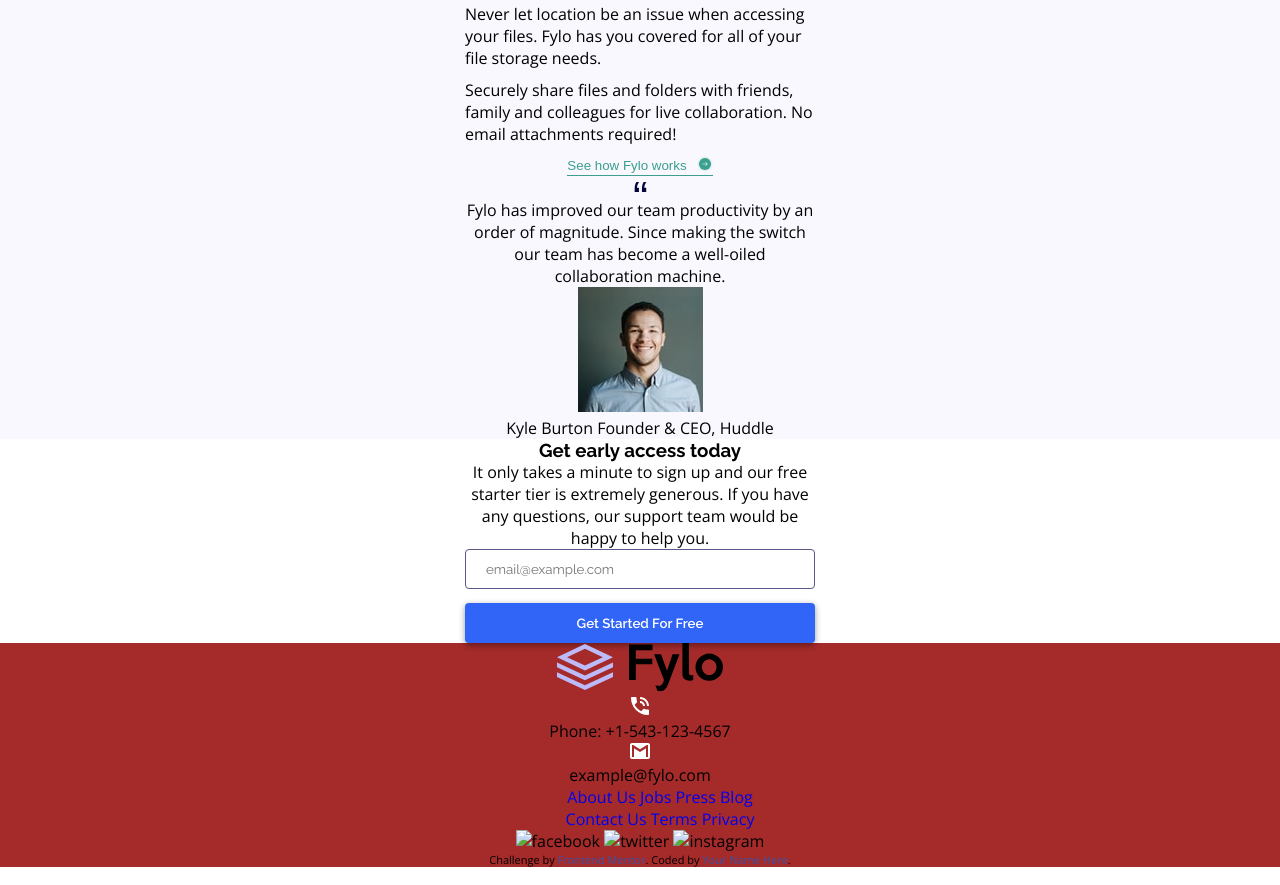
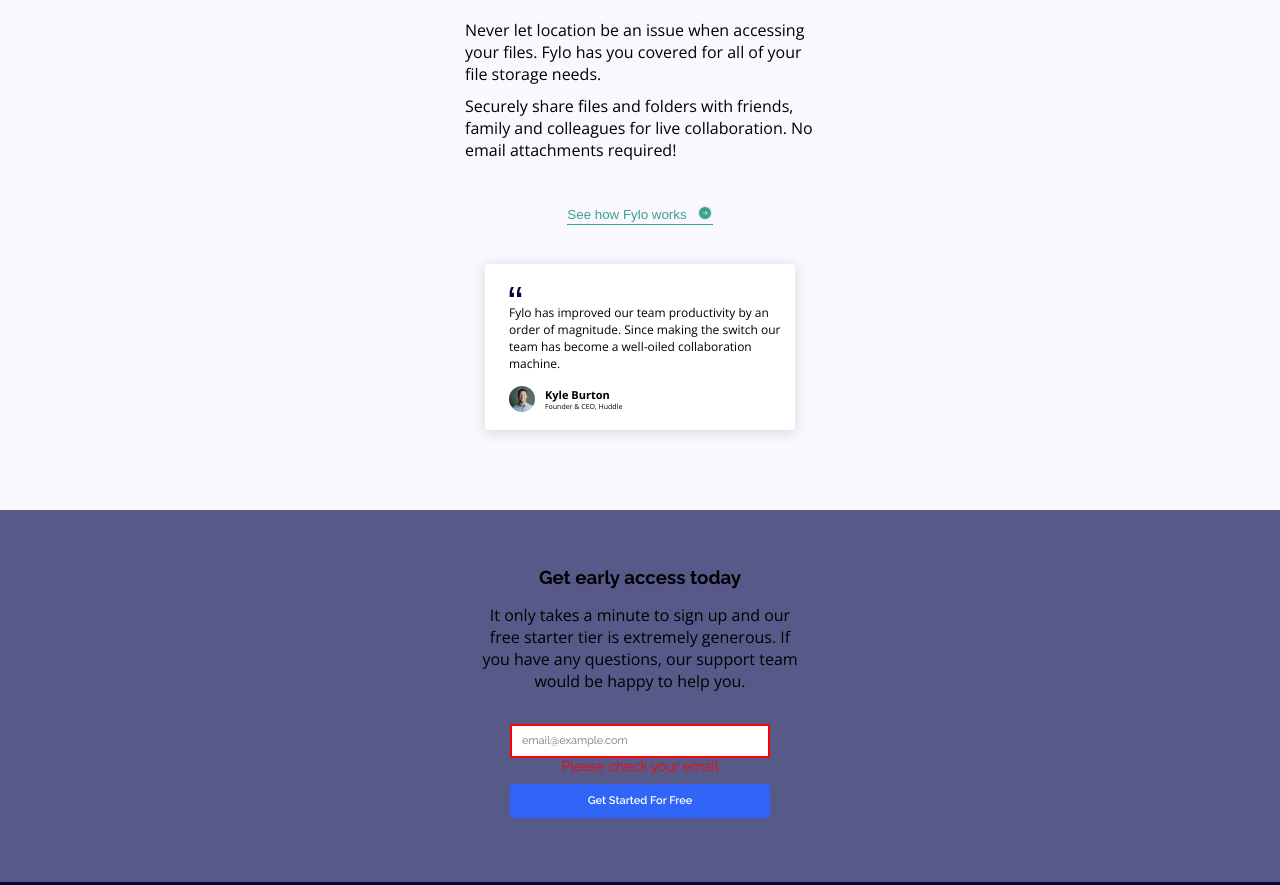
Before and after one commit to Jordy01090/Fylo-landing-page, a plain HTML site: page index.html in a window 1280 px wide. Shown: the part 1372-2257 px from the top of the page. Drawn offline with nearby package versions, Linux system fonts and the light colour scheme; a web font is replaced by a local one.

Commit message:
update css

```diff
--- a/style.css
+++ b/style.css
@@ -64,9 +64,6 @@
     margin-inline: 10px;
 }
 
-.sign-in .container{
-
-}
 .sign-in .img-1 img{
     width: 100%;
 }
@@ -90,6 +87,23 @@
     border-radius: 4px;
     padding-left: 20px;
 }
+form input[type="email"]:invalid {
+    border: 2px solid red;
+}
+
+form input[type="email"]:valid {
+    border: 2px solid green;
+}
+
+form #error-message {
+    display: none;
+    color: red;
+    font-size: 14px;
+}
+
+form input[type="email"]:invalid + #error-message {
+    display: block;
+}
 form button{
     margin-top: 14px;
     height: 40px;
@@ -99,8 +113,11 @@
     color: white;
     font-weight: 600;
     box-shadow: 0px 2px 6px hsla(0, 0%, 0%, 0.4);
+    cursor: pointer;
 }
-
+form button:hover{
+    background-color:hsl(220.54deg 100% 70.98%);
+}
 .sign-in .bg-desktop{
     display: none;
 }
@@ -138,6 +155,12 @@
     width: fit-content;
     border: none;
     background: none;
+    margin: 2.5em 0;
+    cursor: pointer;
+}
+.features .btn-filo .text:hover{
+    filter: brightness(0) saturate(100%) invert(91%) sepia(35%) saturate(551%) hue-rotate(92deg) brightness(95%) contrast(90%);;
+
 }
 .features .btn-filo .text{
     display: flex;
@@ -152,6 +175,137 @@
 }
 
 
+.team{
+    margin-top: -4px;
+    padding-bottom: 80px;
+}
+.team .container{
+    display: flex;
+    flex-direction: column;
+    justify-content: center;
+    align-items: center;
+}
+.team .card{
+    display: flex;
+    flex-direction: column;
+    box-shadow: 0px 2px 14px hsla(0, 0%, 0%, 0.15);
+    width: 310px;
+    border-radius: 4px;
+    padding: 18px 6px 18px 24px;
+    background-color: white;
+    margin-top: 0.5em
+}
+.team .card .image{
+    text-align: left;
+}
+.team .card p{
+    text-align: left;
+    font-size: 12px;
+}
+.team .data-user {
+    display: flex;
+    justify-content: left;
+    align-items: center;
+    margin-top: 14px;
+}
+.team .data-user .image{
+    width: 26px;
+    height: 26px;
+}
+.team .data-user img{
+    width: 100%;
+    border-radius: 50%;
+}
+.team .data-user p{
+    display: flex;
+    flex-direction: column;
+    padding-left: 10px;
+    font-size: 7px;
+}
+.team .data-user span{
+    font-weight: bold;
+    font-size: 11px;
+}
+
+.sing-up{
+    background-color: #575988;
+}
+.sing-up .container{
+    display: flex;
+    flex-direction: column;
+    justify-content: center;
+    align-items: center;
+    padding-bottom: 4em;
+}
+.sing-up .content{
+    margin: 3.5em 0 2em 0;
+}
+.sing-up .content p{
+    margin-top: 1em;
+    padding-inline: 1em;
+}
+.sing-up form{
+    width: 260px;
+}
+.sing-up form input{
+    border: none;
+    border-radius: 1px;
+    padding-left: 10px;
+    height: 34px;
+    font-size: 11px;
+}
+.sing-up form button{
+    margin-top: 10px;
+    height: 34px;
+    box-shadow: none;
+    font-size: 11px;
+    border-radius: 2px;
+}
 footer{
-    background-color: brown;
+    background-color: var(--azul-muy-oscuro);
 }
+footer .container{
+    text-align: left;
+    padding: 3.5em 1.5em;
+}
+footer .logo{
+    margin-bottom: 2.5em;
+    filter: brightness(0) saturate(100%) invert(97%) sepia(62%) saturate(30%) hue-rotate(241deg) brightness(108%) contrast(100%);
+}
+footer .phone, footer .email{
+    display: flex;
+    margin-bottom: 1.5em;
+}
+footer .phone p, footer .email p{
+    padding-left: 16px;
+    color: white
+}
+footer .phone img, footer .email img{
+    object-fit: none;
+}
+footer ul{
+    display: flex;
+    flex-direction: column;
+    margin-top: 3.5em;
+    padding: 0;
+}
+footer a{
+    margin-bottom: 16px;
+    color: white;
+}
+footer a:hover{
+    color: #575988;
+}
+footer .media{
+    margin-top: 1.5em;
+    text-align: center;
+}
+footer .media img{
+    width: 30px;
+    filter: brightness(0) saturate(100%) invert(97%) sepia(62%) saturate(30%) hue-rotate(241deg) brightness(108%) contrast(100%);
+    margin-inline: 4px;
+}
+footer .media img:hover{
+    filter: brightness(0) saturate(100%) invert(39%) sepia(3%) saturate(5761%) hue-rotate(200deg) brightness(87%) contrast(88%);
+    cursor: pointer;
+}
```
